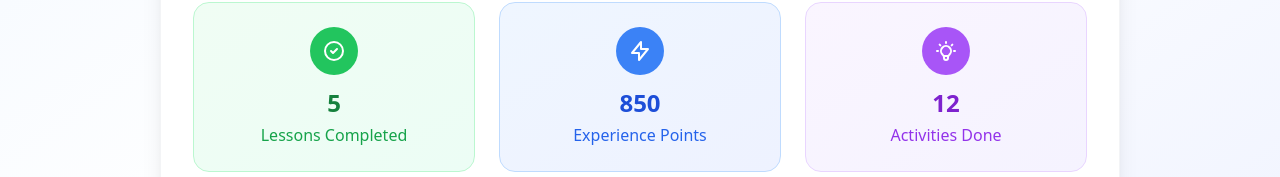
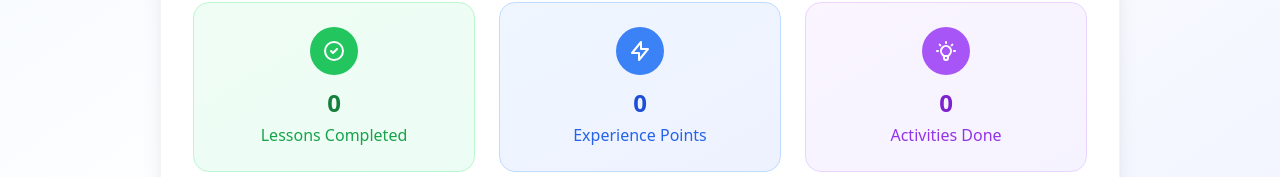
Before and after one commit to vreniz/EinfachDeutsch2, a React (Vite) app: page /progress in a window 1280 px wide. Shown: the part 506-683 px from the top of the page. Built offline with nearby package versions, Linux system fonts and the light colour scheme; no server answers; sample sign-in values are in the browser's storage.

Commit message:
refactor: Enhance OverallProgress component to calculate and display completed sections, activities, and XP points using UserContext for improved progress tracking

```diff
--- a/src/components/EXP_BAR/ExpBar.tsx
+++ b/src/components/EXP_BAR/ExpBar.tsx
@@ -25,6 +25,7 @@ export default function ExpBar() {
 
   return (
     <div style={{ width: "100%", maxWidth: 350, margin: "30px auto 20px auto" }}>
+      {/* Experience Bar */}
       <div style={{
         background: "#e5e7eb",
         borderRadius: 16,
--- a/src/pages/OVERALL_PROGRESS/OverallProgress.tsx
+++ b/src/pages/OVERALL_PROGRESS/OverallProgress.tsx
@@ -1,9 +1,53 @@
 import ExpBar from '../../components/EXP_BAR';
 import Navbar from '../../components/NAVBAR';
 import { useNavigate } from "react-router-dom";
+import { useUser } from "../../Context/UserContext";
 
 export default function OverallProgress() {
   const navigate = useNavigate();
+  const { progress } = useUser();
+
+  // Calculate completed sections (section_complete = true)
+  const calculateCompletedSections = (): number => {
+    if (!progress) return 0;
+
+    let completedSections = 0;
+    if (progress.section1?.section_complete) completedSections++;
+    if (progress.section2?.section_complete) completedSections++;
+    if (progress.section3?.section_complete) completedSections++;
+
+    return completedSections;
+  };
+
+  // Calculate total completed activities (all activities marked as completed)
+  const calculateCompletedActivities = (): number => {
+    if (!progress) return 0;
+
+    let totalActivities = 0;
+
+    // Count completed activities from all sections
+    // Each section has: lessons, activity_1, activity_2, activity_3, quiz
+    [progress.section1, progress.section2, progress.section3].forEach(section => {
+      if (section) {
+        if (section.lessons) totalActivities++;
+        if (section.activity_1) totalActivities++;
+        if (section.activity_2) totalActivities++;
+        if (section.activity_3) totalActivities++;
+        if (section.quiz) totalActivities++;
+      }
+    });
+
+    return totalActivities;
+  };
+
+  // Calculate XP points: 100 points per completed activity
+  const calculateXP = (): number => {
+    return calculateCompletedActivities() * 100; // 100 XP per completed activity
+  };
+
+  const completedSections = calculateCompletedSections();
+  const completedActivities = calculateCompletedActivities();
+  const xpPoints = calculateXP();
 
   return (
     <div className="min-h-screen bg-gradient-to-br from-blue-50 via-white to-indigo-50">
@@ -75,7 +119,7 @@ export default function OverallProgress() {
                     <path strokeLinecap="round" strokeLinejoin="round" strokeWidth={2} d="M9 12l2 2 4-4m6 2a9 9 0 11-18 0 9 9 0 0118 0z" />
                   </svg>
                 </div>
-                <h3 className="text-2xl font-bold text-green-700 mb-1">5</h3>
+                <h3 className="text-2xl font-bold text-green-700 mb-1">{completedSections}</h3>
                 <p className="text-green-600 font-medium">Lessons Completed</p>
               </div>
 
@@ -85,7 +129,7 @@ export default function OverallProgress() {
                     <path strokeLinecap="round" strokeLinejoin="round" strokeWidth={2} d="M13 10V3L4 14h7v7l9-11h-7z" />
                   </svg>
                 </div>
-                <h3 className="text-2xl font-bold text-blue-700 mb-1">850</h3>
+                <h3 className="text-2xl font-bold text-blue-700 mb-1">{xpPoints}</h3>
                 <p className="text-blue-600 font-medium">Experience Points</p>
               </div>
 
@@ -95,7 +139,7 @@ export default function OverallProgress() {
                     <path strokeLinecap="round" strokeLinejoin="round" strokeWidth={2} d="M9.663 17h4.673M12 3v1m6.364 1.636l-.707.707M21 12h-1M4 12H3m3.343-5.657l-.707-.707m2.828 9.9a5 5 0 117.072 0l-.548.547A3.374 3.374 0 0014 18.469V19a2 2 0 11-4 0v-.531c0-.895-.356-1.754-.988-2.386l-.548-.547z" />
                   </svg>
                 </div>
-                <h3 className="text-2xl font-bold text-purple-700 mb-1">12</h3>
+                <h3 className="text-2xl font-bold text-purple-700 mb-1">{completedActivities}</h3>
                 <p className="text-purple-600 font-medium">Activities Done</p>
               </div>
             </div>
```
